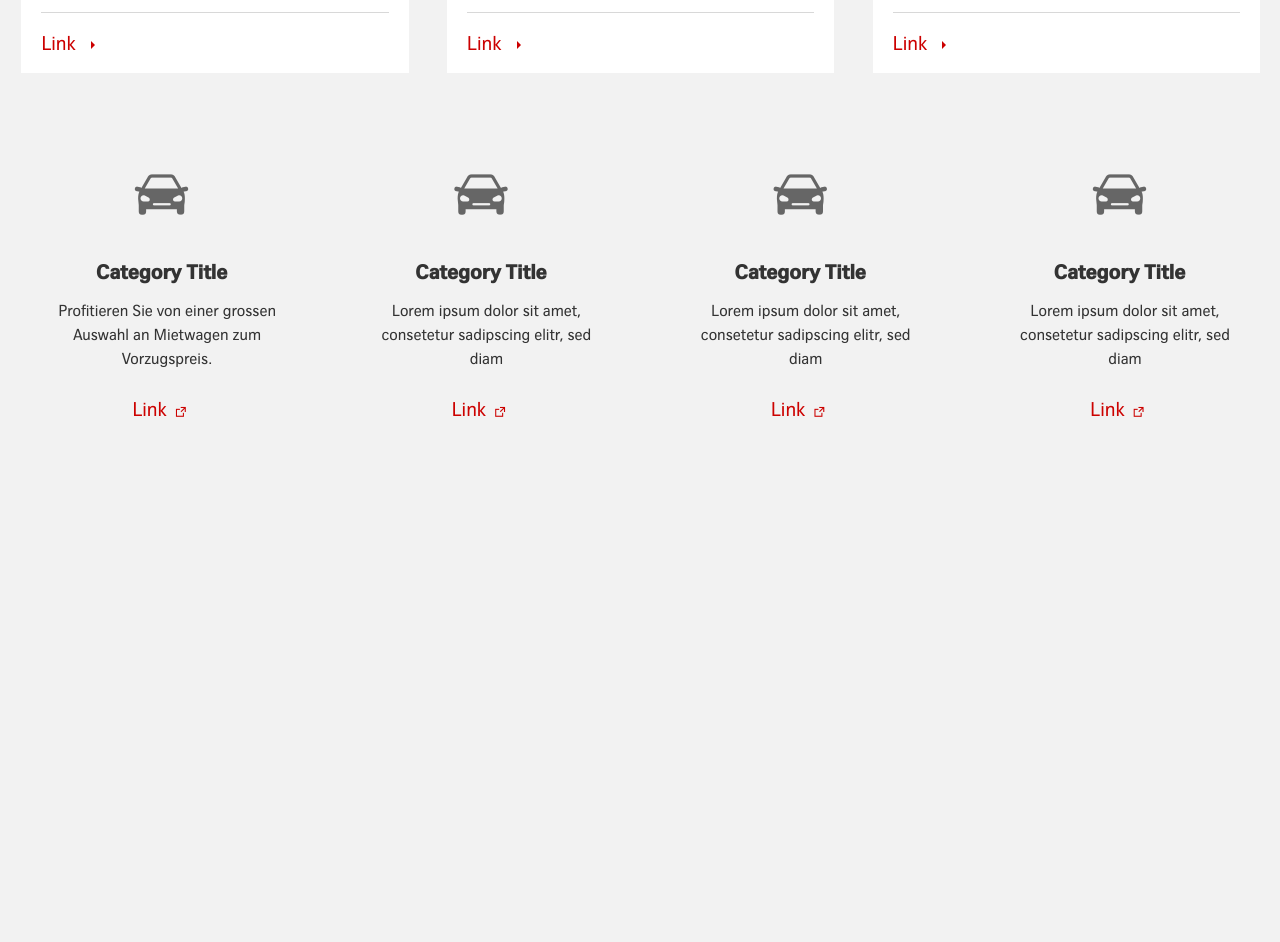
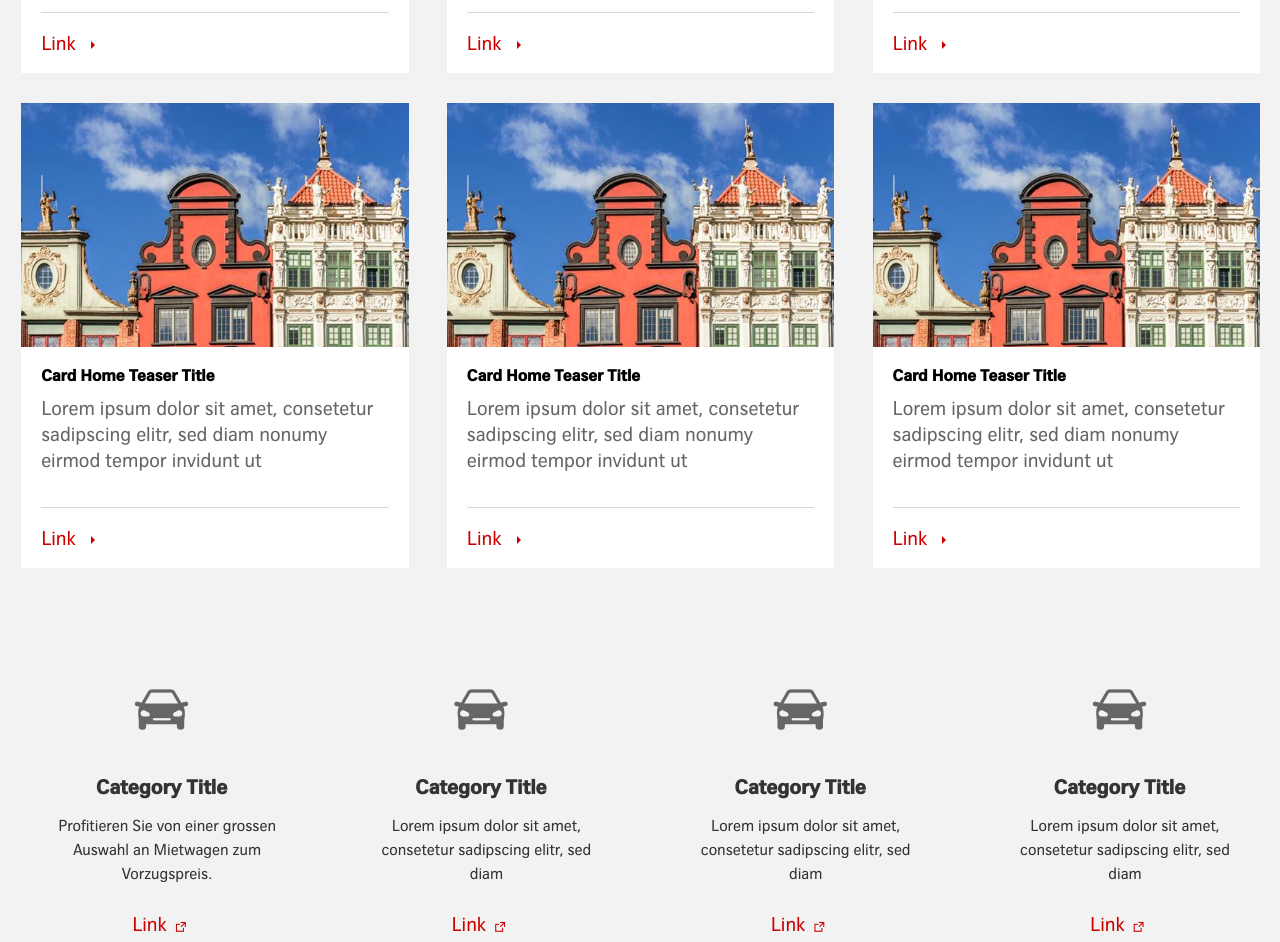
Before and after one commit to benediktgrether/RWD-Swiss, a website: page index.html in a window 1280 px wide. Shown: the part 490-1432 px from the top of the page. Before the commit the page ends 964 px from the top, so only its background shows below. Drawn offline with Linux system fonts and the light colour scheme.

Commit message:
Hotfix Card Margin-Bottom

```diff
--- a/assets/src/styles/components/_card.sass
+++ b/assets/src/styles/components/_card.sass
@@ -9,6 +9,7 @@
         display: flex
         flex-direction: column
         font-size: 1.25rem
+        margin-bottom: 20px
         // padding-right: 20px
 
     &:hover
--- a/index.html
+++ b/index.html
@@ -99,6 +99,63 @@
 						</div>
 					</div>
 				</div>
+				<div class="col-s-12 col-m-4 col-s-margin">
+					<div class="card-home_teaser">
+						<div class="card-home_teaser--image">
+							<div class="image--teaser"></div>
+						</div>
+						<div class="card-home_teaser--content-wrapper">
+							<div class="card-home_teaser--content">
+								<h3 class="card-home_teaser--title">Card Home Teaser Title</h3>
+								<p class="card-home_teaser--paragraph">Lorem ipsum dolor sit amet, consetetur sadipscing
+									elitr, sed diam nonumy eirmod tempor invidunt ut</p>
+							</div>
+							<div class="card-home_teaser--cta">
+								<span class="card-home_teaser--cta--text">
+									Link
+								</span>
+							</div>
+						</div>
+					</div>
+				</div>
+				<div class="col-s-12 col-m-4 col-s-margin">
+					<div class="card-home_teaser">
+						<div class="card-home_teaser--image">
+							<div class="image--teaser"></div>
+						</div>
+						<div class="card-home_teaser--content-wrapper">
+							<div class="card-home_teaser--content">
+								<h3 class="card-home_teaser--title">Card Home Teaser Title</h3>
+								<p class="card-home_teaser--paragraph">Lorem ipsum dolor sit amet, consetetur sadipscing
+									elitr, sed diam nonumy eirmod tempor invidunt ut</p>
+							</div>
+							<div class="card-home_teaser--cta">
+								<span class="card-home_teaser--cta--text">
+									Link
+								</span>
+							</div>
+						</div>
+					</div>
+				</div>
+				<div class="col-s-12 col-m-4 col-s-margin">
+					<div class="card-home_teaser">
+						<div class="card-home_teaser--image">
+							<div class="image--teaser"></div>
+						</div>
+						<div class="card-home_teaser--content-wrapper">
+							<div class="card-home_teaser--content">
+								<h3 class="card-home_teaser--title">Card Home Teaser Title</h3>
+								<p class="card-home_teaser--paragraph">Lorem ipsum dolor sit amet, consetetur sadipscing
+									elitr, sed diam nonumy eirmod tempor invidunt ut</p>
+							</div>
+							<div class="card-home_teaser--cta">
+								<span class="card-home_teaser--cta--text">
+									Link
+								</span>
+							</div>
+						</div>
+					</div>
+				</div>
 			</div>
 		</div>
 	</section>
@@ -114,7 +171,8 @@
 							</div>
 							<div class="category_teaser-content">
 								<div class="category_teaser-title">Category Title</div>
-								<div class="category_teaser-paragraph">Profitieren Sie von einer grossen Auswahl an Mietwagen zum Vorzugspreis.</div>
+								<div class="category_teaser-paragraph">Profitieren Sie von einer grossen Auswahl an
+									Mietwagen zum Vorzugspreis.</div>
 								<div class="category_teaser-cta">Link</div>
 								<span class="category_teaser-link-wrapper">
 									<span class="category_teaser-linkicon"></span>
@@ -132,7 +190,8 @@
 							</div>
 							<div class="category_teaser-content">
 								<div class="category_teaser-title">Category Title</div>
-								<div class="category_teaser-paragraph">Lorem ipsum dolor sit amet, consetetur sadipscing elitr, sed diam</div>
+								<div class="category_teaser-paragraph">Lorem ipsum dolor sit amet, consetetur sadipscing
+									elitr, sed diam</div>
 								<div class="category_teaser-cta">Link</div>
 								<span class="category_teaser-link-wrapper">
 									<span class="category_teaser-linkicon"></span>
@@ -150,7 +209,8 @@
 							</div>
 							<div class="category_teaser-content">
 								<div class="category_teaser-title">Category Title</div>
-								<div class="category_teaser-paragraph">Lorem ipsum dolor sit amet, consetetur sadipscing elitr, sed diam</div>
+								<div class="category_teaser-paragraph">Lorem ipsum dolor sit amet, consetetur sadipscing
+									elitr, sed diam</div>
 								<div class="category_teaser-cta">Link</div>
 								<span class="category_teaser-link-wrapper">
 									<span class="category_teaser-linkicon"></span>
@@ -168,7 +228,8 @@
 							</div>
 							<div class="category_teaser-content">
 								<div class="category_teaser-title">Category Title</div>
-								<div class="category_teaser-paragraph">Lorem ipsum dolor sit amet, consetetur sadipscing elitr, sed diam</div>
+								<div class="category_teaser-paragraph">Lorem ipsum dolor sit amet, consetetur sadipscing
+									elitr, sed diam</div>
 								<div class="category_teaser-cta">Link</div>
 								<span class="category_teaser-link-wrapper">
 									<span class="category_teaser-linkicon"></span>
```
Also changed, not shown: assets/dist/css/main.css.
